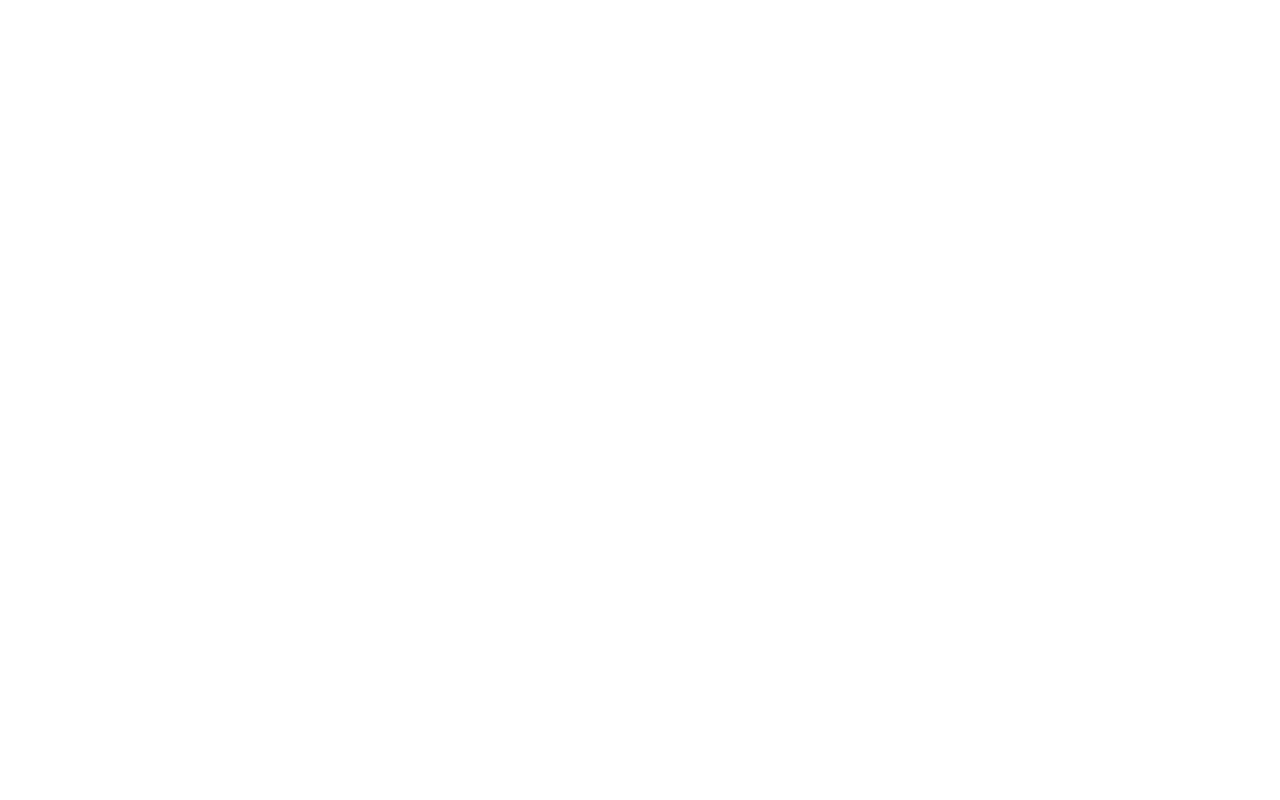
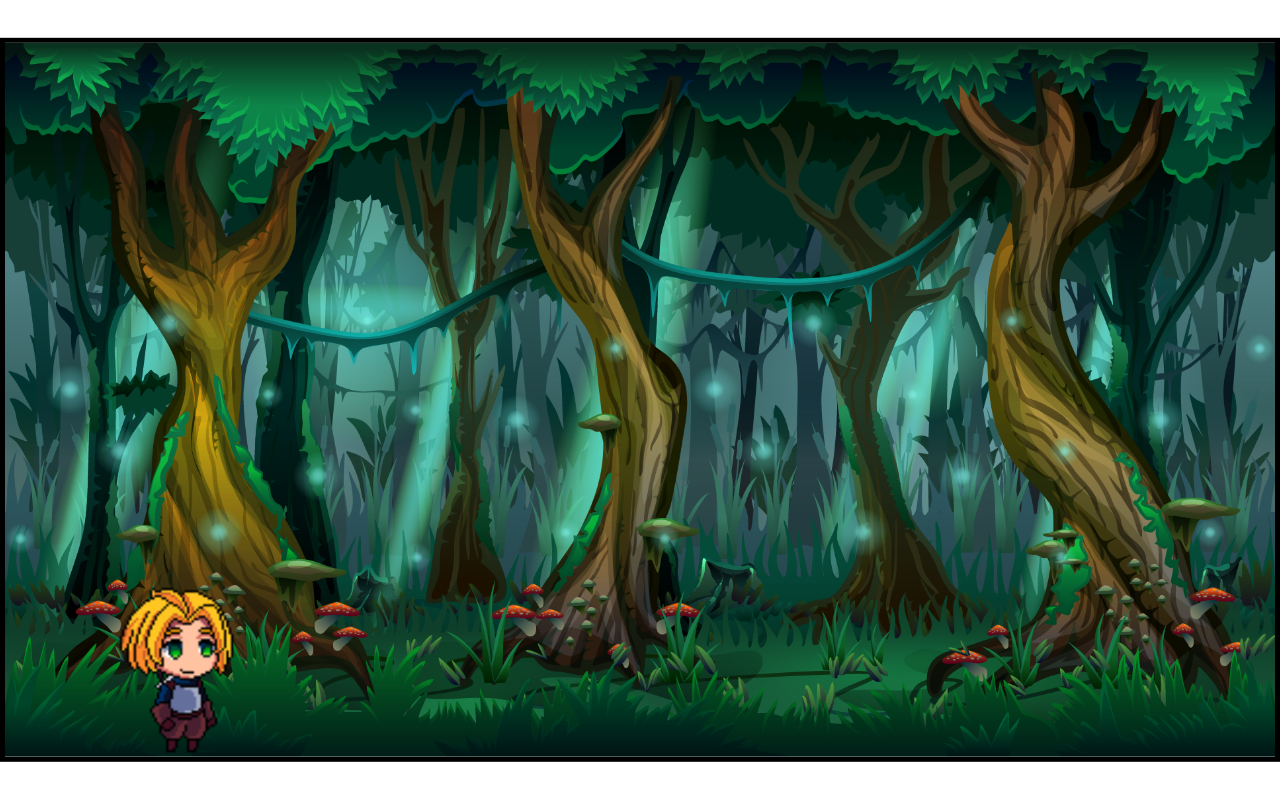
Before and after one commit to PyPyCodeCoder/2DEndlessRunner, a plain HTML site: page index.html in a window 1280 px wide. Drawn offline with Linux system fonts and the light colour scheme; animation ran at ten frames a second.

Commit message:
Create game.js, player.js, background.js. Added player animation

```diff
--- a/src/css/style.css
+++ b/src/css/style.css
@@ -1,3 +1,20 @@
+* {
+    margin: 0;
+    padding: 0;
+    box-sizing: border-box;
+}
+body {
+    background: white;
+}
+#canvas1 {
+    position: absolute;
+    top: 50%;
+    left: 50%;
+    transform: translate(-50%, -50%);
+    border: 5px solid black;
+    max-width: 100%;
+    max-height: 100%;
+}
 #player, #layer1, #layer2, #layer3, #layer4, #layer5, #enemy_firespirit, #enemy_plent, #enemy_skeleton, #heart{
     display: none;
 }
--- /dev/null
+++ b/src/js/background.js
@@ -0,0 +1,57 @@
+class Layer {
+    constructor(game, width, height, speedModifier, image) {
+        this.game = game;
+        this.width = width;
+        this.height = height;
+        this.speedModifier = speedModifier;
+        this.image = image;
+
+        this.x = 0;
+        this.y = 0;
+    }
+
+    update() {
+        if (this.x < -this.width) {
+            this.x = 0;
+        }
+        else {
+            this.x -= this.game.speed * this.speedModifier;
+        }
+    }
+
+    draw(context) {
+        context.drawImage(this.image, this.x, this.y, this.width, this.height);
+        context.drawImage(this.image, this.x + this.width, this.y, this.width, this.height);
+    }
+}
+
+export class Background {
+    constructor(game) {
+        this.game = game;
+        this.width = 1920;
+        this.height = 1080;
+        this.layer1 = document.getElementById('layer1');
+        this.layer2 = document.getElementById('layer2');
+        this.layer3 = document.getElementById('layer3');
+        this.layer4 = document.getElementById('layer4');
+        this.layer5 = document.getElementById('layer5');
+        this.l1 = new Layer(this.game, this.width, this.height, 0.2, this.layer1);
+        this.l2 = new Layer(this.game, this.width, this.height, 0.4, this.layer2);
+        this.l3 = new Layer(this.game, this.width, this.height, 0.6, this.layer3);
+        this.l4 = new Layer(this.game, this.width, this.height, 0.8, this.layer4);
+        this.l5 = new Layer(this.game, this.width, this.height, 1, this.layer5);
+        this.backgroundLayers = [this.l1, this.l2, this.l3, this.l3, this.l4, this.l5];
+    }
+
+    update() {
+        this.backgroundLayers.forEach(layer => {
+            layer.update();
+        });
+    }
+
+    draw(context) {
+        this.backgroundLayers.forEach(layer => {
+            layer.draw(context);
+        });
+    }
+}
--- /dev/null
+++ b/src/js/game.js
@@ -0,0 +1,24 @@
+import {Background} from "./background.js";
+import {Player} from "./player.js";
+
+export class Game {
+    constructor(width, height) {
+        this.width = width;
+        this.height = height;
+
+        this.speed = 0;
+
+        this.background = new Background(this);
+        this.player = new Player(this);
+    }
+
+    update(deltaTime) {
+        this.background.update();
+        this.player.update(deltaTime);
+    }
+
+    draw(context) {
+        this.background.draw(context);
+        this.player.draw(context);
+    }
+}
--- a/src/js/main.js
+++ b/src/js/main.js
@@ -0,0 +1,21 @@
+import {Game} from "./game.js";
+
+window.addEventListener('load', function() {
+    const canvas = document.getElementById('canvas1');
+    const ctx = canvas.getContext('2d');
+    canvas.width = 1920;
+    canvas.height = 1080;
+
+    const game = new Game(canvas.width, canvas.height);
+
+    let lastTime = 0;
+    function animate(timeStamp) {
+        const deltaTime = timeStamp - lastTime;
+        lastTime = timeStamp;
+        ctx.clearRect(0, 0, canvas.width, canvas.height);
+        game.update(deltaTime);
+        game.draw(ctx);
+        requestAnimationFrame(animate);
+    }
+    animate(0);
+});
--- /dev/null
+++ b/src/js/player.js
@@ -0,0 +1,47 @@
+export class Player {
+    constructor(game) {
+        this.game = game;
+        this.image = document.getElementById('player');
+
+        this.SpriteWidth = 128;
+        this.SpriteHeight = 128;
+
+        this.width = this.SpriteWidth * 3.5;
+        this.height = this.SpriteHeight * 3.5;
+
+        this.x = 0;
+        this.y = this.game.height - this.height;
+
+        this.frameX = 0;
+        this.frameY = 0;
+        this.maxFrame = 7;
+
+        this.fps = 20;
+        this.frameInterval = 1000/this.fps;
+        this.frameTimer = 0;
+
+        this.speed = 0;
+    }
+
+    update(deltaTime) {
+        this.x += 1;
+
+        //sprite animation
+        if(this.frameTimer > this.frameInterval) {
+            if(this.frameX < this.maxFrame) {
+                ++this.frameX;
+            }
+            else {
+                this.frameX = 0;
+            }
+            this.frameTimer = 0;
+        }
+        else {
+            this.frameTimer += deltaTime;
+        }
+    }
+
+    draw(context) {
+        context.drawImage(this.image,    this.frameX * this.SpriteWidth, this.frameY * this.SpriteHeight, this.SpriteWidth, this.SpriteHeight,    this.x, this.y, this.width, this.height);
+    }
+}
```
